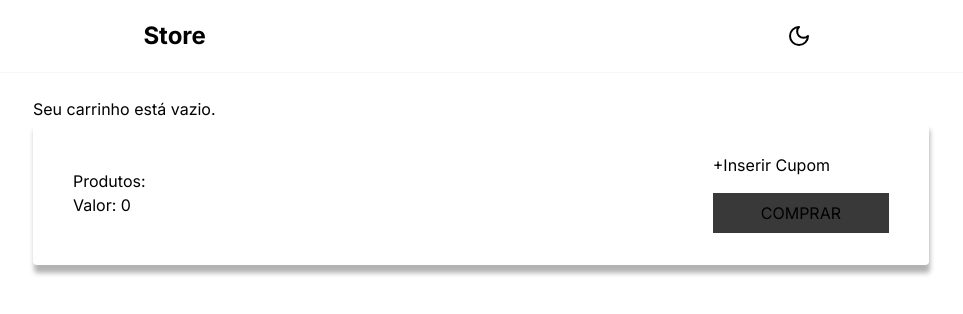
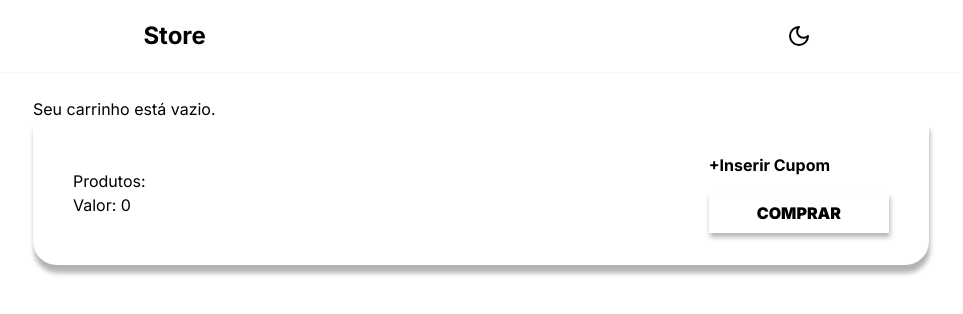
Before and after one commit to Viniciusdacostasilva/Loja-de-roupas, a Next.js app: page /cart in a window 1280 px wide. Shown: the top 314 px of the page, without its empty margins (159-1122 px from the left). Built offline with nearby package versions, Linux system fonts and the light colour scheme.

Commit message:
cart-with-nofeedback

```diff
--- a/app/cart/page.tsx
+++ b/app/cart/page.tsx
@@ -51,13 +51,13 @@ export default function CartPage() {
                   <Image src={item.imageUrl} alt={item.name} width={80} height={80} />
                   <div className="flex-1">
                     <h2 className="font-bold whitespace-nowrap  ">{item.name}</h2>
-                    <p className="text-gray-400 whitespace-nowrap">Tamanho: {item.size}</p>
+                    <p className="whitespace-nowrap">Tamanho: {item.size}</p>
                     <p className="whitespace-nowrap">R$ {Number(item.price).toFixed(2)} x {item.quantity}</p>
                   </div>
                   <div className="flex flex-col sm:flex-row sm:flex-wrap items-center gap-2 w-full sm:w-auto">
                     <div className="flex items-center gap-2">
-                      <button onClick={() => updateQuantity(item.id, item.size, -1)} className="text-gray-200 bg-gray-700 px-2 py-1 rounded" disabled={item.quantity <= 1}>-1</button>
-                      <button onClick={() => updateQuantity(item.id, item.size, 1)} className="text-gray-200 bg-gray-700 px-2 py-1 rounded">+1</button>
+                      <button onClick={() => updateQuantity(item.id, item.size, -1)} className="text-gray-200 bg-light-black px-2 py-1 rounded" disabled={item.quantity <= 1}>-1</button>
+                      <button onClick={() => updateQuantity(item.id, item.size, 1)} className="text-gray-200 bg-light-black px-2 py-1 rounded">+1</button>
                     </div>
                     <button onClick={() => removeFromCart(item.id, item.size)} className="text-red-400">Remover</button>
                   </div>
@@ -65,14 +65,14 @@ export default function CartPage() {
               ))
             )}
 
-            <div className="flex justify-between items-center pl-10 pr-10 p-8 sm:w-full sm:flex-wrap sm:gap-y-3 shadow-[1px_8px_5px_rgba(0,0,0,0.3)] h-fit rounded">
+            <div className="flex justify-between items-center pl-10 pr-10 p-8 sm:w-full sm:flex-wrap sm:gap-y-3 shadow-[1px_8px_5px_rgba(0,0,0,0.3)] h-fit rounded rounded-b-3xl">
               <div>
                 <div>Produtos:  </div>
                 <div>Valor: {total}</div>
               </div>
-              <div className="flex flex-col">
-                <Link href="#">+Inserir Cupom</Link>
-                <button className="bg-light-black p-2 pr-12 pl-12 sm:mt-1 md:mt-4">
+              <div className="flex flex-col ">
+                <Link href="#" className="font-bold hover: ">+Inserir Cupom</Link>
+                <button className=" p-2 pr-12 pl-12 sm:mt-1 md:mt-4 shadow-[1px_4px_5px_rgba(0,0,0,0.3)] font-black">
                   <Link href="#">COMPRAR</Link>
                 </button>
               </div>
```
